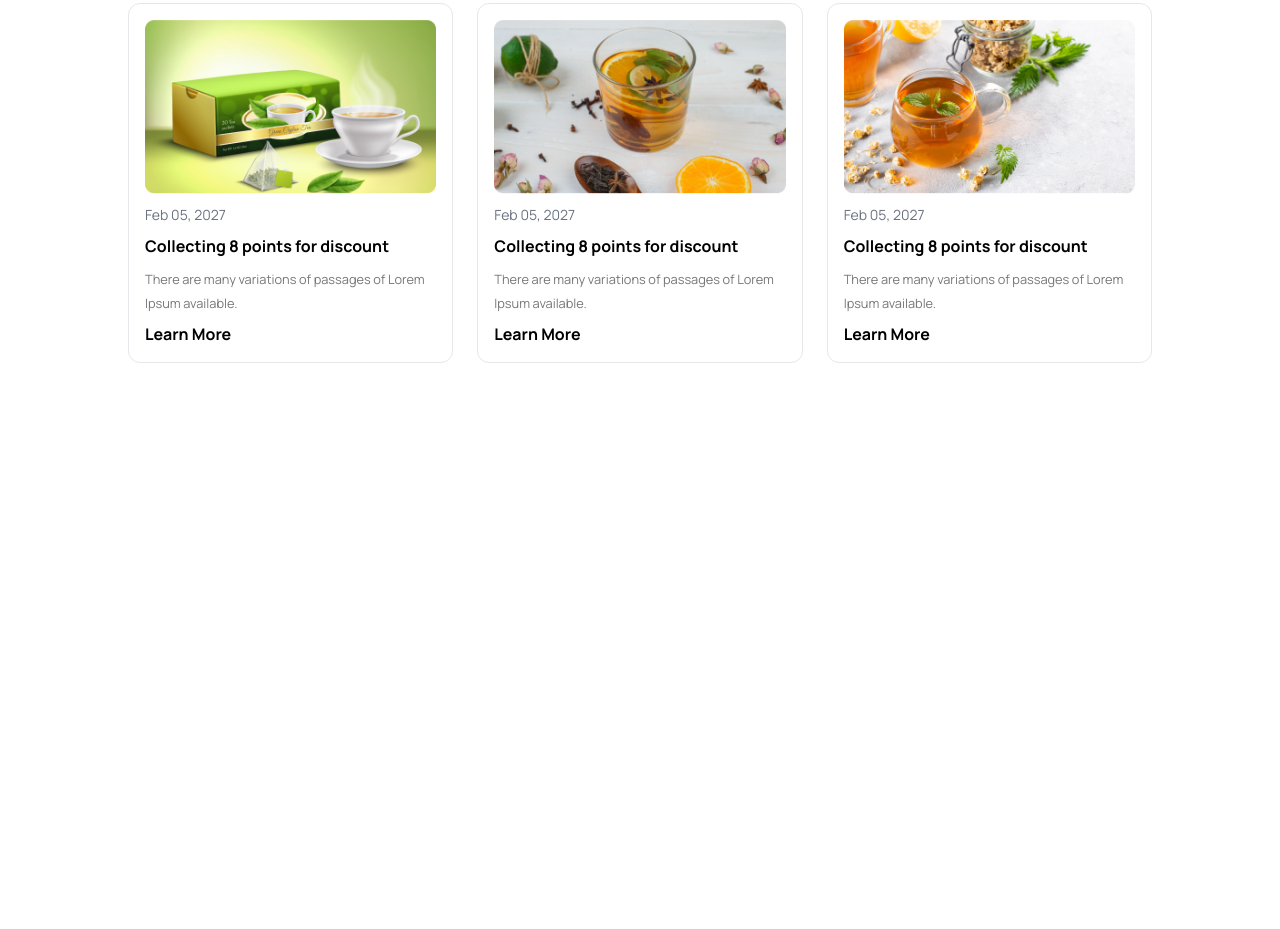
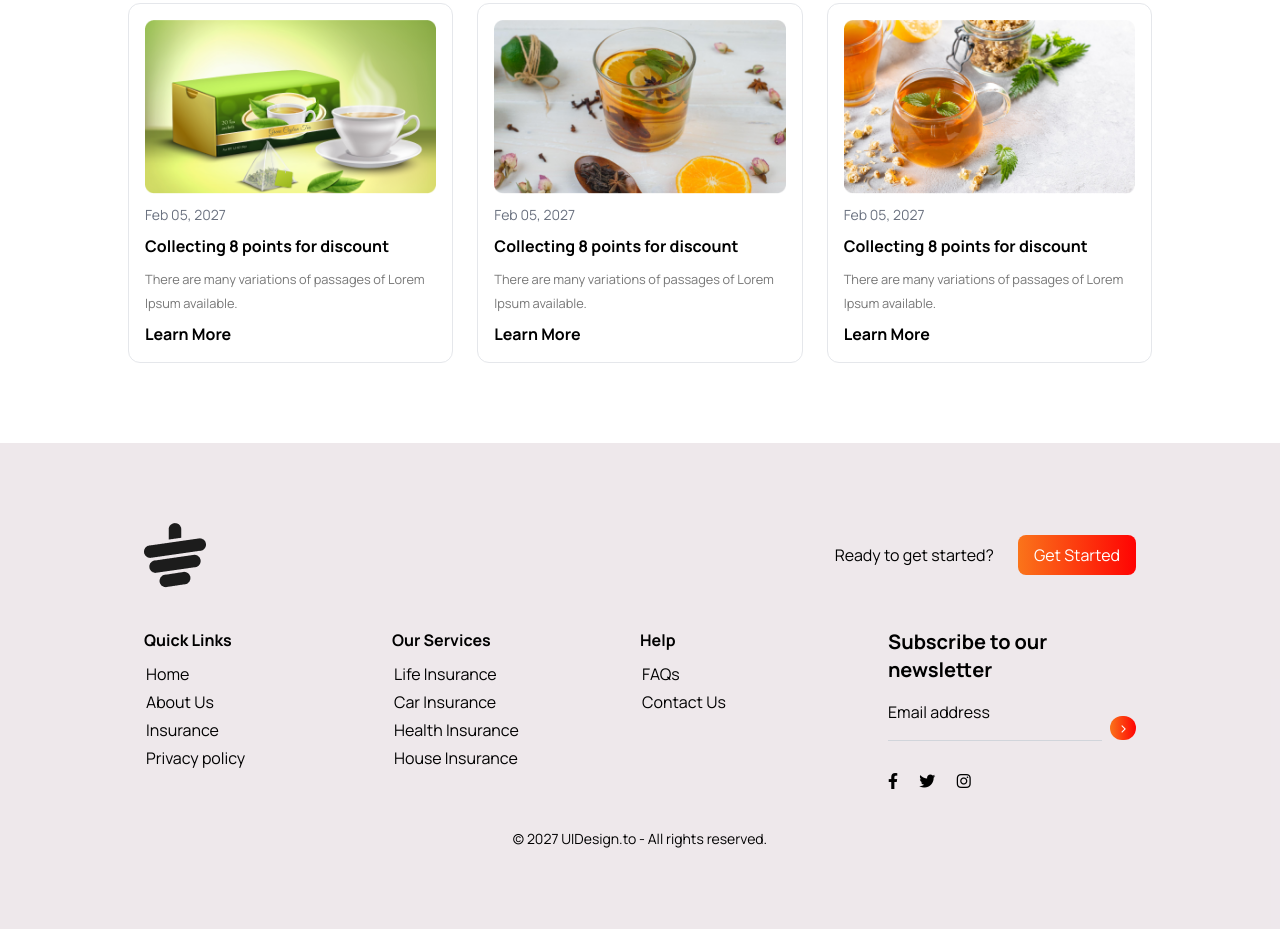
Before and after one commit to Muhammad-Abu-Yusuf-Nayeem/Tea-House, a plain HTML site: page index.html in a window 1280 px wide. Shown: the part 2624-3553 px from the top of the page. Before the commit the page ends 2987 px from the top, so only its background shows below. Drawn offline with nearby package versions, Linux system fonts and the light colour scheme.

Commit message:
footer section done

```diff
--- a/index.html
+++ b/index.html
@@ -29,6 +29,14 @@
         },
       };
     </script>
+    <style>
+      li{
+        padding: 2px;
+      }
+      ul p{
+        margin-bottom: 8px;
+      }
+    </style>
   </head>
   <body class="font-manrope">
     <main>
@@ -173,7 +181,7 @@
         class="mx-32 mt-20 gap-12 px-16 py-20 grid lg:grid-cols-2 grid-cols-1 bg-gradient-to-r from-[#fd7e29] to-[#cc2626] rounded-xl"
       >
         <!-- text content -->
-        <div class="flex flex-col justify-center">
+        <div class="flex flex-col justify-center bg-[url('images/bg_cup.png')] bg-contain bg-no-repeat">
           <h3 class="font-extrabold text-5xl text-[#F4F4F4]">
             Meet Our Super <br />Clients
           </h3>
@@ -269,7 +277,7 @@
           </p>
         </div>
         <!-- card section -->
-         <section class="grid grid-cols-1 md:grid-cols-2 lg:grid-cols-3 px-32 gap-6 mt-20">
+         <section class="grid grid-cols-1 md:grid-cols-2 lg:grid-cols-3 px-32 gap-6 my-20">
           <!-- card 01 -->
           <div class="border border-gray-200 mx-auto p-4 rounded-xl">
             <img class="mx-auto mb-2" src="images/news-1.png" alt="" />
@@ -306,6 +314,72 @@
 
 
         </section>
+        <!-- footer starts here -->
+        <footer class="px-36 py-20 bg-[#dfd3da86]">
+          <!-- logo -->
+          <div class="flex justify-between items-center ">
+            <img src="images/cup.png" alt="">
+            <div class="flex h-fit items-center gap-6">
+              <p>Ready to get started?</p>
+              <button class="bg-gradient-to-r text-white from-[#fa741a] to-[#ff0303] rounded-lg px-4 py-2">Get Started</button>
+            </div>
+          </div>
+          <!-- links -->
+           <div class="grid lg:grid-cols-4 md:grid-cols-2 grid-cols-1 my-10">
+            <!-- 1st link -->
+            <div>
+              <ul >
+                <p class="font-bold">Quick Links</p>
+                <li>Home</li>
+                <li>About Us</li>
+                <li>Insurance</li>
+                <li>Privacy policy</li>
+              </ul>
+            </div>
+            <!-- 2nd link -->
+            <div>
+              <ul >
+                <p class="font-bold">Our Services</p>
+                <li>Life Insurance</li>
+                <li>Car Insurance</li>
+                <li>Health Insurance</li>
+                <li>House Insurance</li>
+              </ul>
+            </div>
+            <!-- 3rd link -->
+            <div>
+              <ul >
+                <p class="font-bold">Help</p>
+                <li>FAQs</li>
+                <li>Contact Us</li>
+              </ul>
+            </div>
+            <!-- 4th link -->
+            <div>
+
+                <p class="font-bold text-xl">Subscribe to our <br> newsletter</p>
+                <div class="flex items-center py-4 gap-2" >
+                  <div class="w-full">
+                    <p>Email address</p>
+                    <div class="w-full py-4"><hr class="border-t border-gray-300 "></div>
+                  </div>
+                  <div>
+                    <p class="bg-gradient-to-r text-white from-[#fa741a] to-[#ff0303] rounded-full px-2 w-fit leading-6">></p>
+                  </div>
+                </div>
+                <div class="flex justify-between w-1/3">
+                  <i class="fa-brands fa-facebook-f"></i>
+                  <i class="fa-brands fa-twitter"></i>
+                  <i class="fa-brands fa-instagram"></i>
+                </div>
+
+            </div>
+
+
+
+           </div>
+           <p class="text-center text-sm">© 2027 UIDesign.to - All rights reserved.</p>
+        </footer>
     </main>
   </body>
 </html>
```
